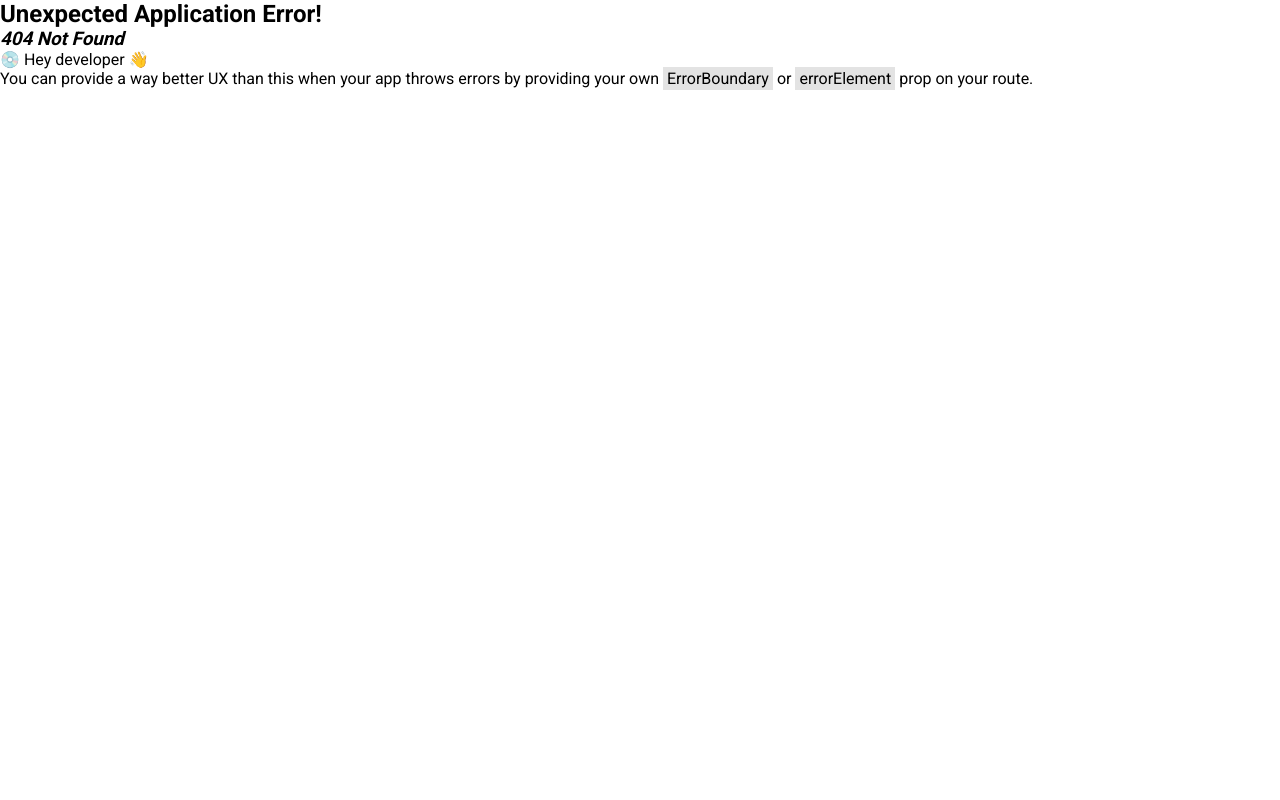
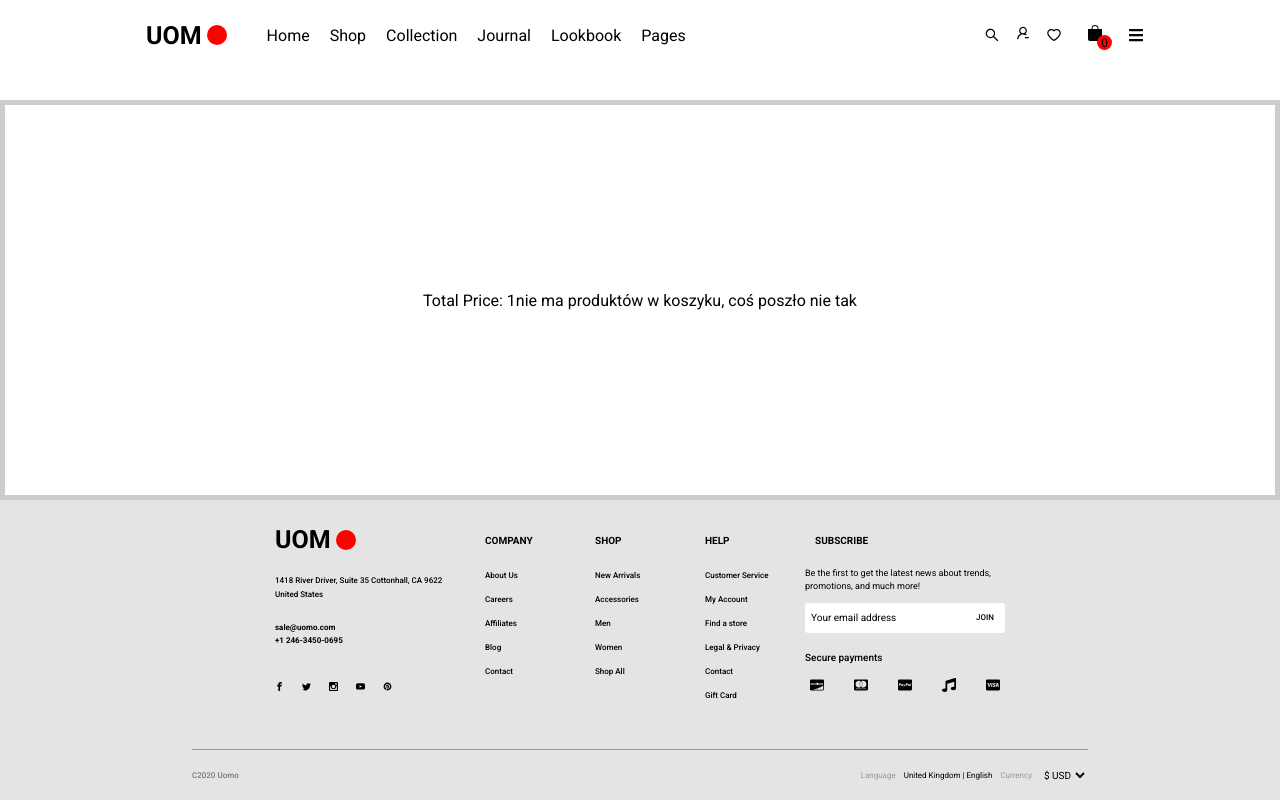
Before and after one commit to MateuszRyniewicz/ecommerce, a React (Create React App) app: page /summary/1 in a window 1280 px wide. Before the commit this address had no page. Built offline with nearby package versions, Linux system fonts and the light colour scheme.

Commit message:
create button in basket and moved component ProductTrendy form home to Shop

```diff
--- a/src/_shared/layout/Header.tsx
+++ b/src/_shared/layout/Header.tsx
@@ -1,4 +1,4 @@
-import React, { FC, useState } from 'react';
+import React, { FC } from 'react';
 import { RootState } from '../../store';
 import { useSelector } from 'react-redux';
 import {
@@ -22,7 +22,7 @@ import {
 	StyledBoxLogoAndMenu,
 	StyledMenuItem,
 } from './Header.css';
-import { Link } from 'react-router-dom';
+import { Link, useNavigate } from 'react-router-dom';
 
 const menuItems = [
 	{ name: 'Home', path: '/' },
@@ -35,7 +35,9 @@ const menuItems = [
 
 const Header: FC = () => {
 	const user = useSelector((state: RootState) => state.user.user);
-	console.log('header', user);
+	// console.log('header', user);
+
+	const navigate = useNavigate();
 	return (
 		<StyledHeader>
 			<StyledNav>
@@ -59,7 +61,8 @@ const Header: FC = () => {
 						<AiOutlineUserDelete />
 					</Link>
 					<AiOutlineHeart />
-					<StyledBoxIconCart onClick={() => console.log('go to basket')}>
+
+					<StyledBoxIconCart onClick={() => navigate('/basket')}>
 						<BsFillBagFill />
 						<StyledBoxCounter>
 							<StyledCounter>
--- a/src/components/home/Basket.tsx
+++ b/src/components/home/Basket.tsx
@@ -1,11 +1,13 @@
 import React from 'react';
 import { useSelector } from 'react-redux';
 import { RootState } from '../../store';
+import { useNavigate } from 'react-router-dom';
 const Basket = () => {
 	const user = useSelector((state: RootState) => state.user.user);
 	const response = useSelector((state: RootState) => state.user.response);
 	console.log('basket', user?.cart);
-	console.log('response:', response);
+
+	const navigate = useNavigate();
 
 	const calculateTotalPrice = () => {
 		if (Array.isArray(user?.cart)) {
@@ -30,12 +32,21 @@ const Basket = () => {
 			<p>
 				{calculateTotalPrice() ? (
 					<span>
-						{response?.success && Array.isArray(user?.cart)
-							? calculateTotalPrice()
-							: ''}
+						{response?.success && Array.isArray(user?.cart) ? (
+							calculateTotalPrice() ? (
+								<button
+									onClick={() => navigate(`/summary/${calculateTotalPrice()}`)}>
+									przejdz do podsumowania
+								</button>
+							) : (
+								''
+							)
+						) : (
+							''
+						)}
 					</span>
 				) : (
-					'0'
+					''
 				)}
 			</p>
 		</div>
--- a/src/components/home/ProductCard.tsx
+++ b/src/components/home/ProductCard.tsx
@@ -20,6 +20,7 @@ interface ProdcutCard {
 }
 
 const ProductCard: FC<ProdcutCard> = ({ product }) => {
+	//console.log('wartosci produktu', product);
 	const dispatch = useDispatch();
 	const naviagte = useNavigate();
 	return (
--- a/src/components/home/ProductTrendy.tsx
+++ b/src/components/home/ProductTrendy.tsx
@@ -28,7 +28,7 @@ const ProductTrendy = () => {
 	const dispatch = useDispatch();
 
 	const { products } = useSelector((state: RootState) => state.products);
-	const { user } = useSelector((state: RootState) => state.user);
+	// const { user } = useSelector((state: RootState) => state.user);
 
 	useEffect(() => {
 		const getApi = async () => {
@@ -41,6 +41,7 @@ const ProductTrendy = () => {
 				console.log('test');
 			}
 		};
+
 		getApi();
 	}, []);
 
--- /dev/null
+++ b/src/components/home/Shop.tsx
@@ -0,0 +1,13 @@
+import React, { FC } from 'react';
+
+import ProductTrendy from './ProductTrendy';
+
+const Shop: FC = () => {
+	return (
+		<div>
+			<ProductTrendy/>
+		</div>
+	);
+};
+
+export default Shop;
--- /dev/null
+++ b/src/components/home/Summary.tsx
@@ -0,0 +1,36 @@
+import React from 'react';
+import { useSelector } from 'react-redux';
+import { RootState } from '../../store';
+import { useParams } from 'react-router-dom';
+
+const Summary = () => {
+	const user = useSelector((state: RootState) => state.user.user);
+	const { totalPrice } = useParams();
+
+	return (
+		<>
+			<div>
+				<p>{user?.name}</p>
+				<p>{user?.email}</p>
+				<p>Total Price: {totalPrice}</p>
+			</div>
+			<div>
+				{Array.isArray(user?.cart) ? (
+					<div>
+						{user?.cart.map((item) => (
+							<div>
+								<p>{item.title}</p>
+								<p>{item.category}</p>
+								<p>{item.price}</p>
+							</div>
+						))}
+					</div>
+				) : (
+					'nie ma produktów w koszyku, coś poszło nie tak'
+				)}
+			</div>
+		</>
+	);
+};
+
+export default Summary;
--- a/src/pages/HomePage.tsx
+++ b/src/pages/HomePage.tsx
@@ -4,7 +4,7 @@ import ProductTrendy from '../components/home/ProductTrendy';
 const HomePage = () => {
 	return (
 		<section>
-			<ProductTrendy />
+			<p>home</p>
 		</section>
 	);
 };
--- a/src/types/user.ts
+++ b/src/types/user.ts
@@ -1,9 +1,9 @@
-import { Product } from "./product";
+import { Product } from './product';
 
 export interface User {
-	id:string;
+	id: string;
 	email: string;
 	password: string;
 	name?: string;
-	cart: Product| Product[]
+	cart: Product | Product[];
 }
```
Also changed, not shown: src/App.tsx (+7 -0 lines), src/pages/SummaryPage.tsx (added, +7 -0 lines).
